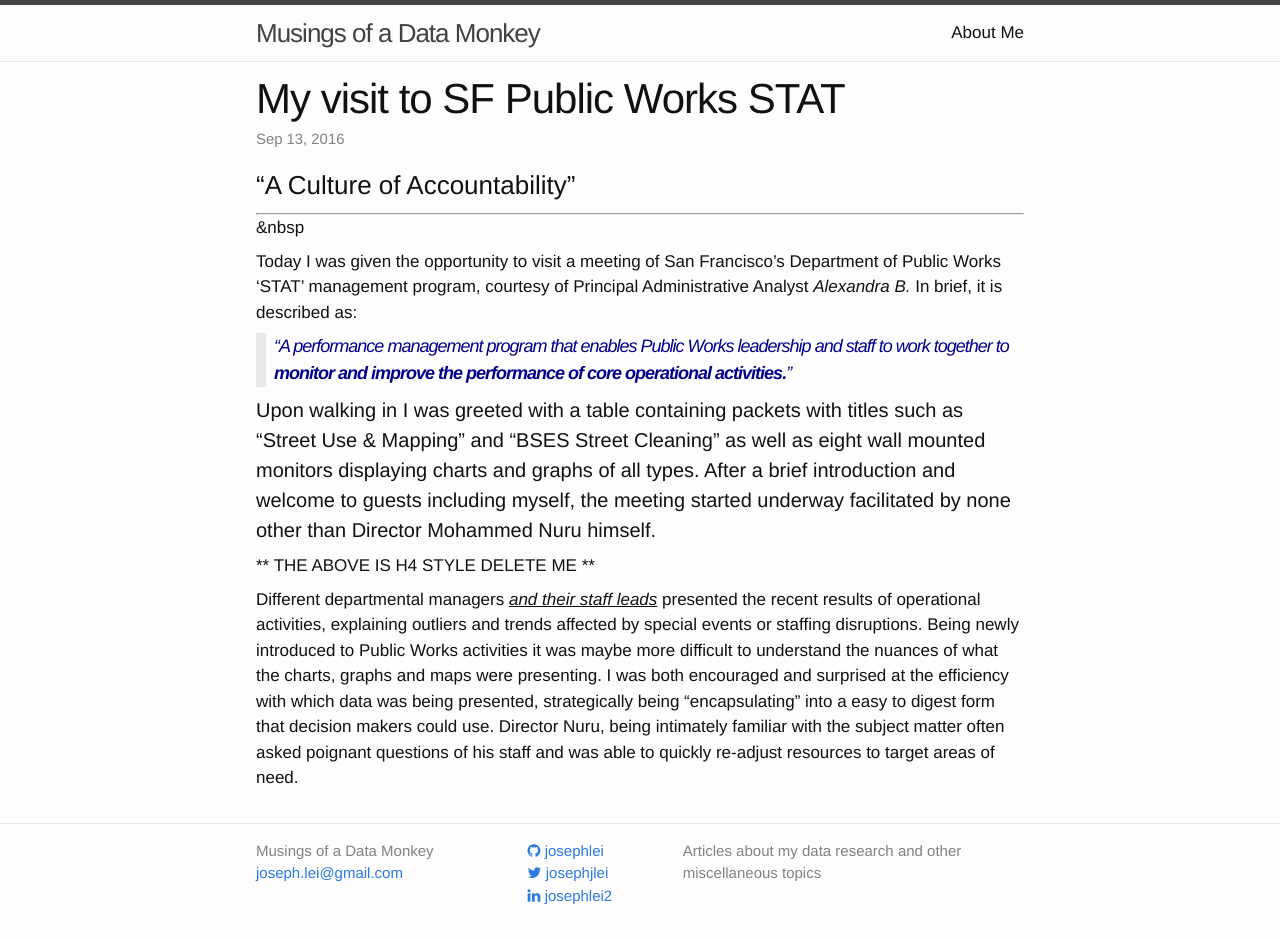
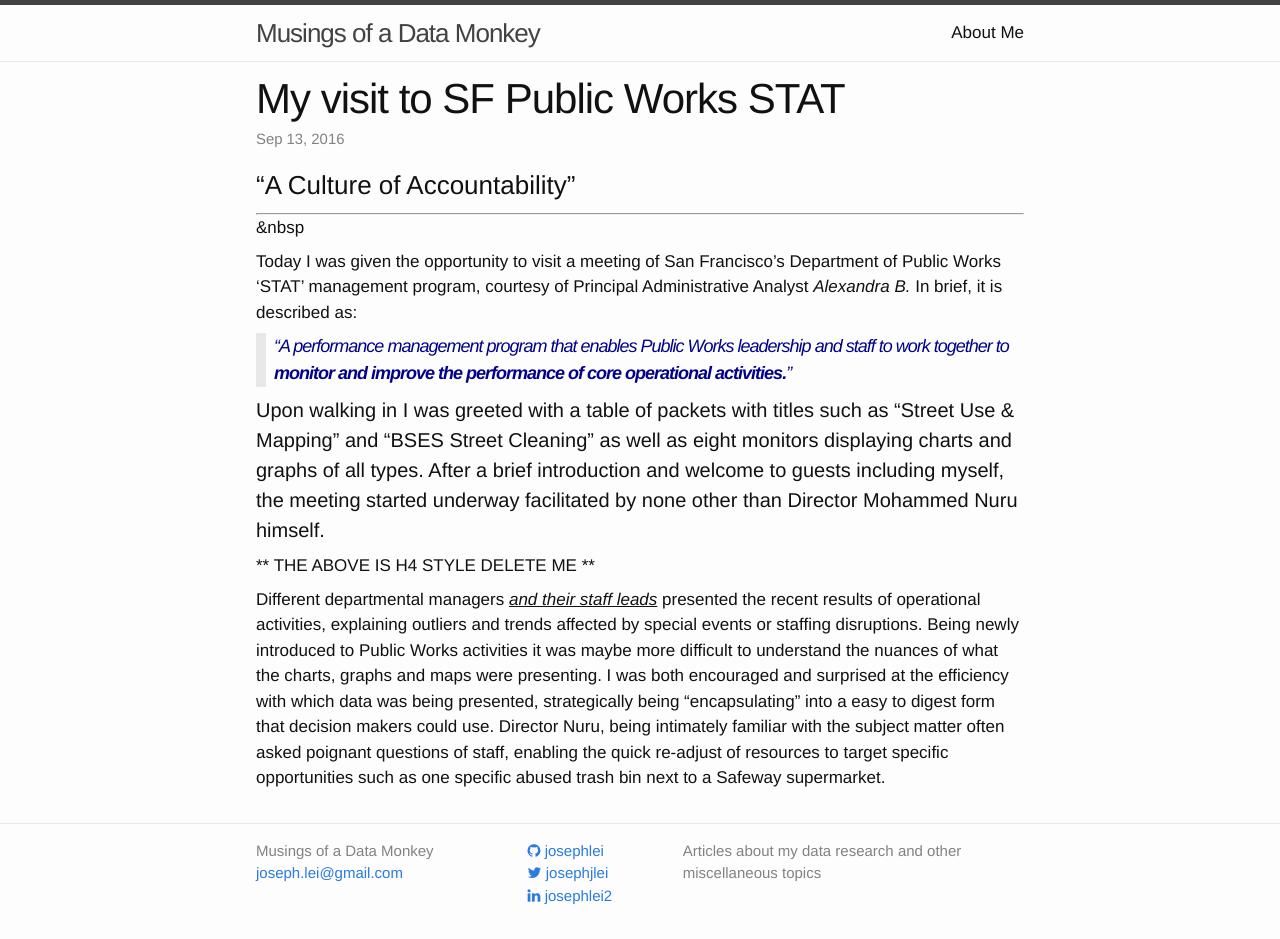
Before and after one commit to josephlei/jjl-website, a Jekyll site: the page built from _posts/2016-09-13-sfpwstat.markdown, in a window 1280 px wide. Built offline with Jekyll 4.4.1, drawn with Linux system fonts in a browser that asks for light colours; nearby versions of some CDN libraries.

Commit message:
direct shell update

```diff
--- a/_posts/2016-09-13-sfpwstat.markdown
+++ b/_posts/2016-09-13-sfpwstat.markdown
@@ -14,8 +14,8 @@ Today I was given the opportunity to visit a meeting of San Francisco's Departme
 
 > "A performance management program that enables Public Works leadership and staff to work together to **monitor and improve the performance of core operational activities.**"
 
-#### Upon walking in I was greeted with a table containing packets with titles such as "Street Use & Mapping" and "BSES Street Cleaning" as well as eight wall mounted monitors displaying charts and graphs of all types. After a brief introduction and welcome to guests including myself, the meeting started underway facilitated by none other than Director Mohammed Nuru himself.
+#### Upon walking in I was greeted with a table of packets with titles such as "Street Use & Mapping" and "BSES Street Cleaning" as well as eight monitors displaying charts and graphs of all types. After a brief introduction and welcome to guests including myself, the meeting started underway facilitated by none other than Director Mohammed Nuru himself.
 
 ** THE ABOVE IS H4 STYLE DELETE ME **
 
-Different departmental managers *<u>and their staff leads</u>* presented the recent results of operational activities, explaining outliers and trends affected by special events or staffing disruptions. Being newly introduced to Public Works activities it was maybe more difficult to understand the nuances of what the charts, graphs and maps were presenting.  I was both encouraged and surprised at the efficiency with which data was being presented, strategically being "encapsulating" into a easy to digest form that decision makers could use. Director Nuru, being intimately familiar with the subject matter often asked poignant questions of his staff and was able to quickly re-adjust resources to target areas of need.
+Different departmental managers *<u>and their staff leads</u>* presented the recent results of operational activities, explaining outliers and trends affected by special events or staffing disruptions. Being newly introduced to Public Works activities it was maybe more difficult to understand the nuances of what the charts, graphs and maps were presenting.  I was both encouraged and surprised at the efficiency with which data was being presented, strategically being "encapsulating" into a easy to digest form that decision makers could use. Director Nuru, being intimately familiar with the subject matter often asked poignant questions of staff, enabling the quick re-adjust of resources to target specific opportunities such as one specific abused trash bin next to a Safeway supermarket.
```
